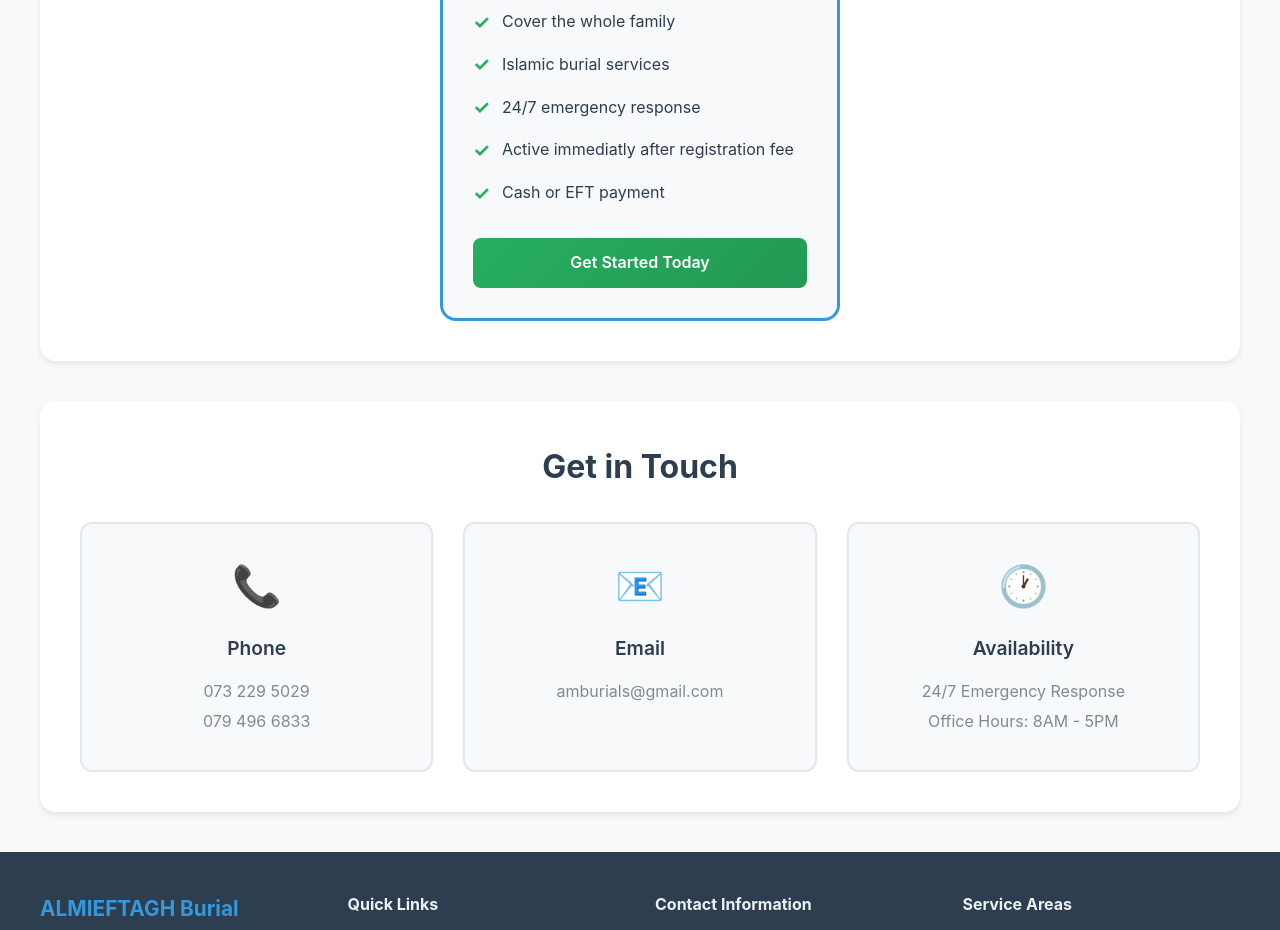
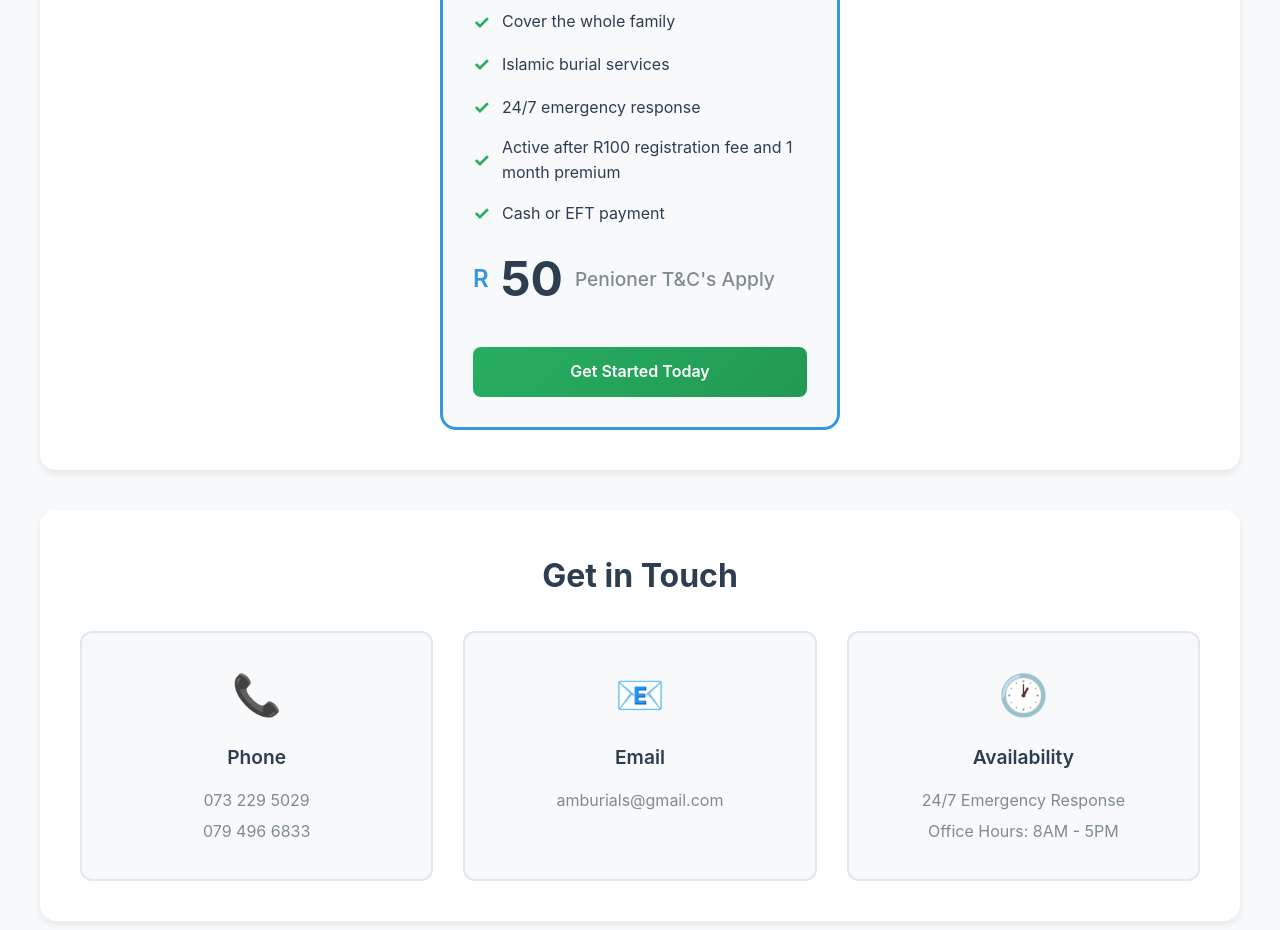
Before and after one commit to allie0300/burial-service-app, a React (Create React App) app: page / in a window 1280 px wide. Shown: the part 1620-2550 px from the top of the page. Built offline with nearby package versions, Linux system fonts and the light colour scheme; no server answers.

Commit message:
Added R50 for pensioners, R100 reg fee and 1 month premium

```diff
--- a/src/App.js
+++ b/src/App.js
@@ -140,6 +140,7 @@ function App() {
                         <span className="currency">R</span>
                         <span className="amount">100</span>
                         <span className="period">/month</span>
+
                       </div>
                     </div>
                     <div className="pricing-features">
@@ -157,11 +158,17 @@ function App() {
                       </div>
                       <div className="feature-item">
                         <span className="check">✓</span>
-                        <span>Active immediatly after registration fee</span>
+                        <span>Active after R100 registration fee and 1 month premium</span>
                       </div>
                       <div className="feature-item">
                         <span className="check">✓</span>
                         <span>Cash or EFT payment</span>
+                      </div>
+                      <div className="feature-item">
+
+                        <span className="currency">R</span>
+                        <span className="amount">50</span>
+                        <span className="period">Penioner T&C's Apply</span>
                       </div>
                     </div>
                     <Link to="/apply" className="pricing-cta">
--- a/src/pages/ApplyForm.js
+++ b/src/pages/ApplyForm.js
@@ -586,7 +586,7 @@ function ApplyForm() {
                 <p>Monthly Premium: R100.00</p>
                 <p>Contact ambs@almieftagh.com for account details</p>
                 <p>Payment Method: {
-                  formData.paymentMethod === 'debit-order' ? 'Debit Order' :
+                   formData.paymentMethod === 'debit-order' ? 'Debit Order' :
                   formData.paymentMethod === 'eft' ? 'Monthly EFT' :
                   'Cash Payment'
                 }</p>
```
